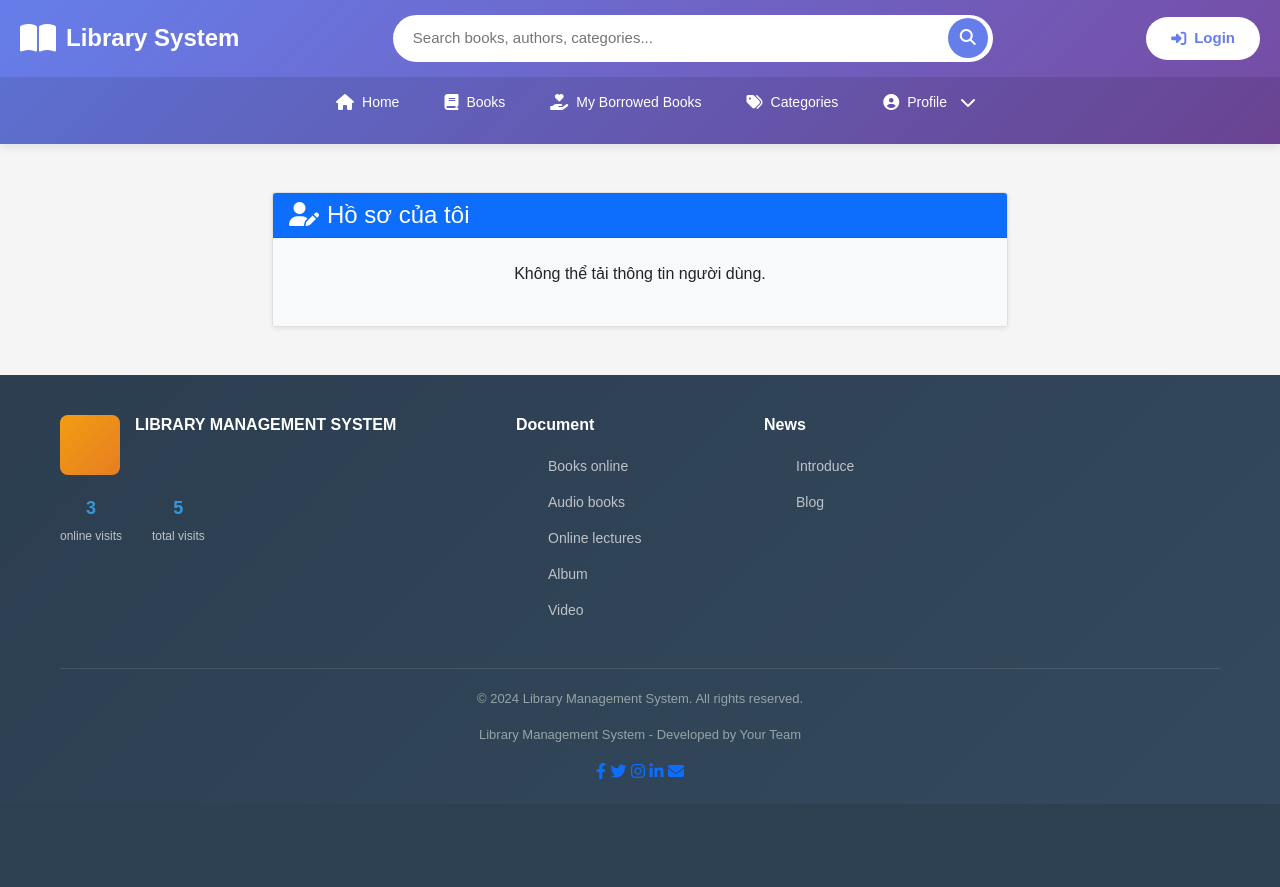
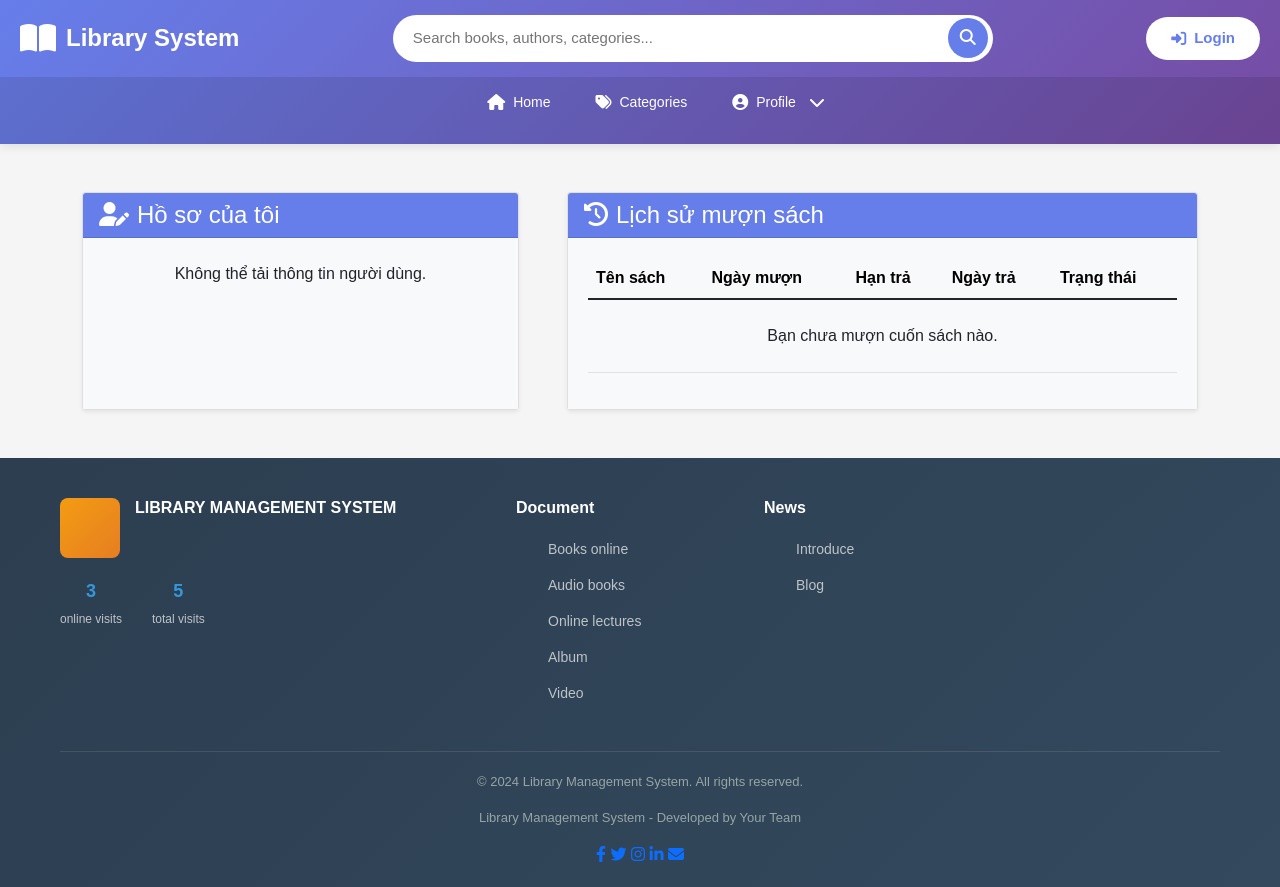
Before and after one commit to VIP-lacland/library-management-system, a PHP site: page /profile.php in a window 1280 px wide. Before the commit the page ends 779 px from the top, so only its background shows below. Run offline with PHP 8.4, Linux system fonts and the light colour scheme.

Commit message:
feat: implement borrowing request progress tracking with status history and alerts

```diff
--- a/app/views/layouts/header.php
+++ b/app/views/layouts/header.php
@@ -72,20 +72,6 @@ if (!defined('BASE_URL')) {
 
                     <li class="nav-item">
                         <a href="<?= url('index.php?action=index') ?>" class="nav-link">
-                            <i class="fa-solid fa-book"></i>
-                            Books
-                        </a>
-                    </li>
-
-                    <li class="nav-item">
-                        <a href="<?= url('index.php?action=index') ?>" class="nav-link">
-                            <i class="fa-solid fa-hand-holding-heart"></i>
-                            My Borrowed Books
-                        </a>
-                    </li>
-
-                    <li class="nav-item">
-                        <a href="<?= url('index.php?action=index') ?>" class="nav-link">
                             <i class="fa-solid fa-tags"></i>
                             Categories
                         </a>
--- a/app/views/profile.php
+++ b/app/views/profile.php
@@ -1,9 +1,32 @@
 <?php require_once __DIR__ . '/layouts/header.php'; ?>
 
+<style>
+    /* Custom styles for profile page to match header theme */
+    .card-header.bg-primary {
+        background-color: #667eea !important;
+    }
+    .btn-primary {
+        background-color: #667eea;
+        border-color: #667eea;
+    }
+    .btn-primary:hover {
+        background-color: #5568d3; /* Darker shade from header.css */
+        border-color: #5568d3;
+    }
+    .page-item.active .page-link {
+        background-color: #667eea;
+        border-color: #667eea;
+    }
+    .page-link {
+        color: #667eea;
+    }
+</style>
+
 <div class="container mt-5 mb-5">
-    <div class="row justify-content-center">
-        <div class="col-md-8">
-            <div class="card shadow-sm">
+    <div class="row g-5">
+        <!-- User Profile Section (Left) -->
+        <div class="col-lg-5">
+            <div class="card shadow-sm h-100 rounded-lg">
                 <div class="card-header bg-primary text-white">
                     <h4 class="mb-0"><i class="fa-solid fa-user-pen me-2"></i>Hồ sơ của tôi</h4>
                 </div>
@@ -11,14 +34,14 @@
 
                     <!-- Flash Messages -->
                     <?php if (isset($success) && $success): ?>
-                        <div class="alert alert-success">
+                        <div class="alert alert-success rounded-lg">
                             <i class="fa-solid fa-check-circle me-2"></i>
                             <?= htmlspecialchars($success) ?>
                         </div>
                     <?php endif; ?>
 
                     <?php if (isset($errors) && !empty($errors)): ?>
-                        <div class="alert alert-danger">
+                        <div class="alert alert-danger rounded-lg">
                             <ul class="mb-0">
                                 <?php foreach ($errors as $error): ?>
                                     <li><?= htmlspecialchars($error) ?></li>
@@ -31,23 +54,23 @@
                     <form action="<?= url('index.php?action=update-profile') ?>" method="POST">
                         <div class="mb-3">
                             <label for="name" class="form-label">Họ và tên</label>
-                            <input type="text" class="form-control" id="name" name="name" value="<?= htmlspecialchars($user['name'] ?? '') ?>" required>
+                            <input type="text" class="form-control rounded-3" id="name" name="name" value="<?= htmlspecialchars($user['name'] ?? '') ?>" required>
                         </div>
                         <div class="mb-3">
                             <label for="email" class="form-label">Email</label>
-                            <input type="email" class="form-control" id="email" name="email" value="<?= htmlspecialchars($user['email'] ?? '') ?>" disabled>
+                            <input type="email" class="form-control rounded-3" id="email" name="email" value="<?= htmlspecialchars($user['email'] ?? '') ?>" disabled>
                             <div class="form-text">Email không thể thay đổi.</div>
                         </div>
                         <div class="mb-3">
                             <label for="phone" class="form-label">Số điện thoại</label>
-                            <input type="tel" class="form-control" id="phone" name="phone" value="<?= htmlspecialchars($user['phone'] ?? '') ?>">
+                            <input type="tel" class="form-control rounded-3" id="phone" name="phone" value="<?= htmlspecialchars($user['phone'] ?? '') ?>">
                         </div>
                         <div class="mb-3">
                             <label for="address" class="form-label">Địa chỉ</label>
-                            <textarea class="form-control" id="address" name="address" rows="3"><?= htmlspecialchars($user['address'] ?? '') ?></textarea>
+                            <textarea class="form-control rounded-3" id="address" name="address" rows="3"><?= htmlspecialchars($user['address'] ?? '') ?></textarea>
                         </div>
                         <div class="d-grid">
-                            <button type="submit" class="btn btn-primary btn-lg"><i class="fa-solid fa-floppy-disk me-2"></i>Lưu thay đổi</button>
+                            <button type="submit" class="btn btn-primary btn-lg rounded-3"><i class="fa-solid fa-floppy-disk me-2"></i>Lưu thay đổi</button>
                         </div>
                     </form>
                     <?php else: ?>
@@ -56,6 +79,73 @@
                 </div>
             </div>
         </div>
+
+        <!-- Loan History Section (Right) -->
+        <div class="col-lg-7">
+            <div class="card shadow-sm h-100 rounded-4">
+                <div class="card-header bg-primary text-white">
+                    <h4 class="mb-0"><i class="fa-solid fa-history me-2"></i>Lịch sử mượn sách</h4>
+                </div>
+                <div class="card-body">
+                    <div class="table-responsive rounded-3">
+                        <table class="table table-hover align-middle">
+                            <thead class="table-light">
+                                <tr>
+                                    <th>Tên sách</th>
+                                    <th>Ngày mượn</th>
+                                    <th>Hạn trả</th>
+                                    <th>Ngày trả</th>
+                                    <th>Trạng thái</th>
+                                </tr>
+                            </thead>
+                            <tbody>
+                                <?php if (isset($loans) && !empty($loans)): ?>
+                                    <?php foreach ($loans as $loan): ?>
+                                        <tr>
+                                            <td><?= htmlspecialchars($loan['book_title'] ?? 'N/A') ?></td>
+                                            <td><?= date('d/m/Y', strtotime($loan['borrow_date'])) ?></td>
+                                            <td><?= $loan['due_date'] ? date('d/m/Y', strtotime($loan['due_date'])) : '-' ?></td>
+                                            <td><?= $loan['return_date'] ? date('d/m/Y', strtotime($loan['return_date'])) : '-' ?></td>
+                                            <td>
+                                                <?php
+                                                $statusClass = 'secondary';
+                                                $statusText = ucfirst($loan['status']);
+                                                switch ($loan['status']) {
+                                                    case 'borrowing': $statusClass = 'primary'; break;
+                                                    case 'returned': $statusClass = 'success'; break;
+                                                    case 'overdue': $statusClass = 'danger'; break;
+                                                    case 'pending': $statusClass = 'warning text-dark'; break;
+                                                    case 'rejected': $statusClass = 'secondary'; break;
+                                                }
+                                                ?>
+                                                <span class="badge bg-<?= $statusClass ?>"><?= $statusText ?></span>
+                                            </td>
+                                        </tr>
+                                    <?php endforeach; ?>
+                                <?php else: ?>
+                                    <tr>
+                                        <td colspan="5" class="text-center py-4">Bạn chưa mượn cuốn sách nào.</td>
+                                    </tr>
+                                <?php endif; ?>
+                            </tbody>
+                        </table>
+                    </div>
+
+                    <!-- Pagination -->
+                    <?php if (isset($totalPages) && $totalPages > 1): ?>
+                        <nav aria-label="Page navigation" class="mt-4">
+                            <ul class="pagination justify-content-center">
+                                <li class="page-item <?= ($currentPage <= 1) ? 'disabled' : '' ?>"><a class="page-link" href="index.php?action=profile&page=<?= $currentPage - 1 ?>">Previous</a></li>
+                                <?php for ($i = 1; $i <= $totalPages; $i++): ?>
+                                    <li class="page-item <?= ($i == $currentPage) ? 'active' : '' ?>"><a class="page-link" href="index.php?action=profile&page=<?= $i ?>"><?= $i ?></a></li>
+                                <?php endfor; ?>
+                                <li class="page-item <?= ($currentPage >= $totalPages) ? 'disabled' : '' ?>"><a class="page-link" href="index.php?action=profile&page=<?= $currentPage + 1 ?>">Next</a></li>
+                            </ul>
+                        </nav>
+                    <?php endif; ?>
+                </div>
+            </div>
+        </div>
     </div>
 </div>
 
```
Also changed, not shown: app/controllers/ProfileController.php (+17 -2 lines), app/models/Borrow.php (+31 -0 lines).
